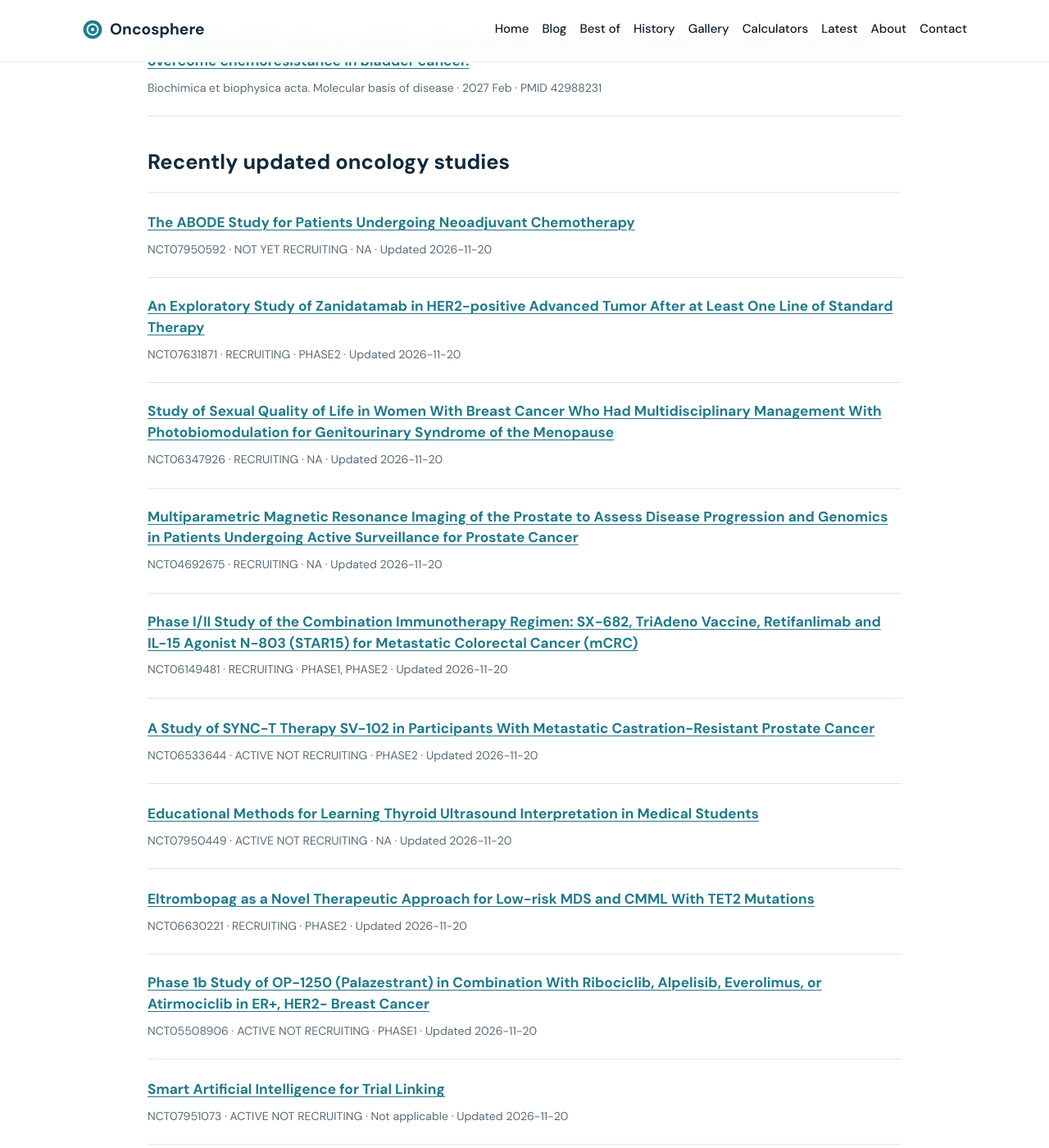
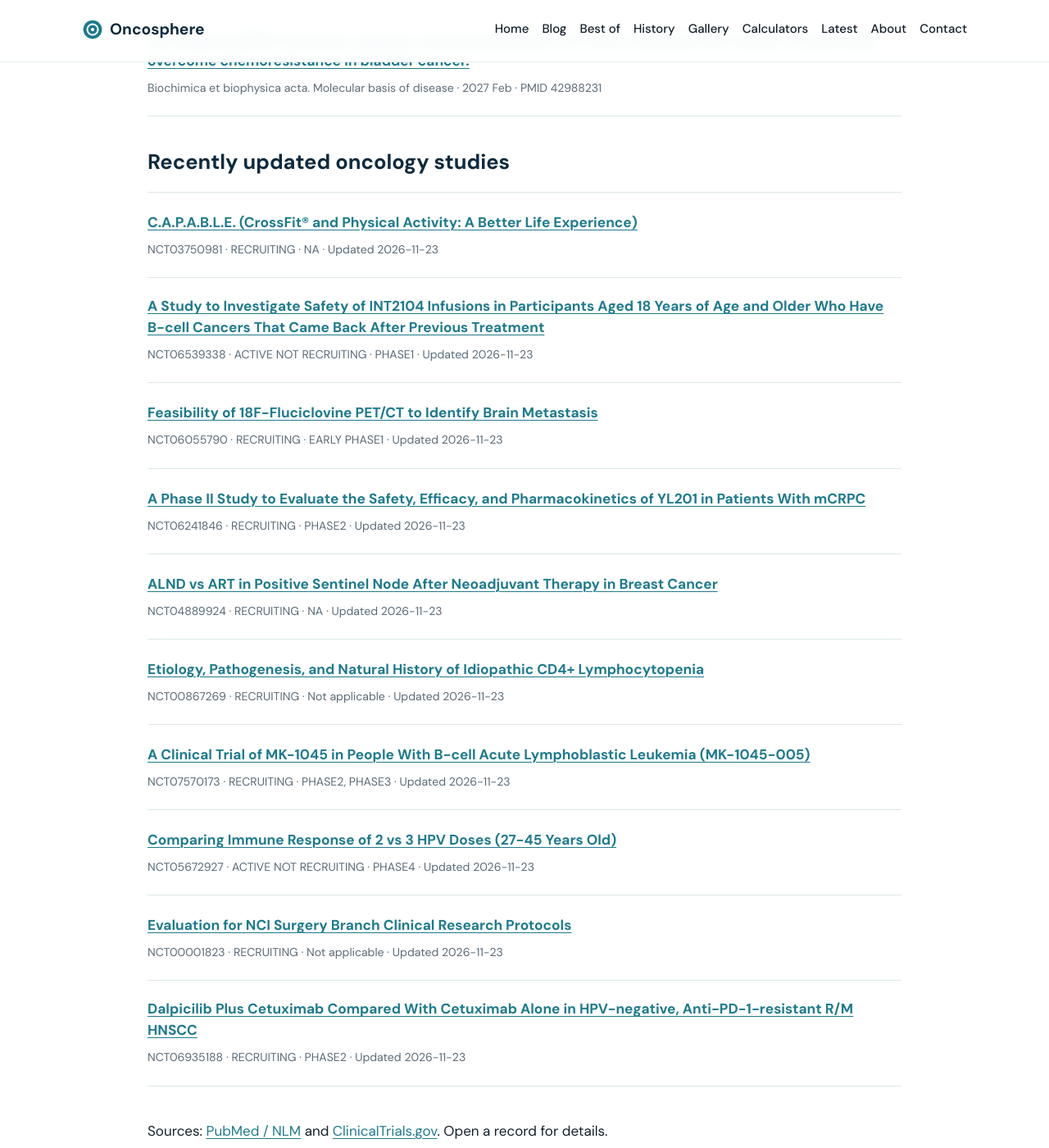
Before and after one commit to senthilstar/Oncosphere, a Jekyll site: the page built from latest.md, in a window 1280 px wide and 1400 px high, scrolled down 2139 px. Shown: the whole window at 82% size. Built offline with Jekyll 4.4.1, drawn with Linux system fonts in a browser that asks for light colours.

Commit message:
Refresh oncology research feeds

```diff
--- a/_data/latest_trials.json
+++ b/_data/latest_trials.json
@@ -1,82 +1,82 @@
 [
   {
-    "nct": "NCT07950592",
-    "title": "The ABODE Study for Patients Undergoing Neoadjuvant Chemotherapy",
-    "status": "NOT_YET_RECRUITING",
+    "nct": "NCT03750981",
+    "title": "C.A.P.A.B.L.E. (CrossFit® and Physical Activity: A Better Life Experience)",
+    "status": "RECRUITING",
     "phase": "NA",
-    "updated": "2026-11-20",
-    "url": "https://clinicaltrials.gov/study/NCT07950592"
+    "updated": "2026-11-23",
+    "url": "https://clinicaltrials.gov/study/NCT03750981"
   },
   {
-    "nct": "NCT07631871",
-    "title": "An Exploratory Study of Zanidatamab in HER2-positive Advanced Tumor After at Least One Line of Standard Therapy",
+    "nct": "NCT06539338",
+    "title": "A Study to Investigate Safety of INT2104 Infusions in Participants Aged 18 Years of Age and Older Who Have B-cell Cancers That Came Back After Previous Treatment",
+    "status": "ACTIVE_NOT_RECRUITING",
+    "phase": "PHASE1",
+    "updated": "2026-11-23",
+    "url": "https://clinicaltrials.gov/study/NCT06539338"
+  },
+  {
+    "nct": "NCT06055790",
+    "title": "Feasibility of 18F-Fluciclovine PET/CT to Identify Brain Metastasis",
+    "status": "RECRUITING",
+    "phase": "EARLY_PHASE1",
+    "updated": "2026-11-23",
+    "url": "https://clinicaltrials.gov/study/NCT06055790"
+  },
+  {
+    "nct": "NCT06241846",
+    "title": "A Phase II Study to Evaluate the Safety, Efficacy, and Pharmacokinetics of YL201 in Patients With mCRPC",
     "status": "RECRUITING",
     "phase": "PHASE2",
-    "updated": "2026-11-20",
-    "url": "https://clinicaltrials.gov/study/NCT07631871"
+    "updated": "2026-11-23",
+    "url": "https://clinicaltrials.gov/study/NCT06241846"
   },
   {
-    "nct": "NCT06347926",
-    "title": "Study of Sexual Quality of Life in Women With Breast Cancer Who Had Multidisciplinary Management With Photobiomodulation for Genitourinary Syndrome of the Menopause",
+    "nct": "NCT04889924",
+    "title": "ALND vs ART in Positive Sentinel Node After Neoadjuvant Therapy in Breast Cancer",
     "status": "RECRUITING",
     "phase": "NA",
-    "updated": "2026-11-20",
-    "url": "https://clinicaltrials.gov/study/NCT06347926"
+    "updated": "2026-11-23",
+    "url": "https://clinicaltrials.gov/study/NCT04889924"
   },
   {
-    "nct": "NCT04692675",
-    "title": "Multiparametric Magnetic Resonance Imaging of the Prostate to Assess Disease Progression and Genomics in Patients Undergoing Active Surveillance for Prostate Cancer",
+    "nct": "NCT00867269",
+    "title": "Etiology, Pathogenesis, and Natural History of Idiopathic CD4+ Lymphocytopenia",
     "status": "RECRUITING",
-    "phase": "NA",
-    "updated": "2026-11-20",
-    "url": "https://clinicaltrials.gov/study/NCT04692675"
+    "phase": "Not applicable",
+    "updated": "2026-11-23",
+    "url": "https://clinicaltrials.gov/study/NCT00867269"
   },
   {
-    "nct": "NCT06149481",
-    "title": "Phase I/II Study of the Combination Immunotherapy Regimen: SX-682, TriAdeno Vaccine, Retifanlimab and IL-15 Agonist N-803 (STAR15) for Metastatic Colorectal Cancer (mCRC)",
+    "nct": "NCT07570173",
+    "title": "A Clinical Trial of MK-1045 in People With B-cell Acute Lymphoblastic Leukemia (MK-1045-005)",
     "status": "RECRUITING",
-    "phase": "PHASE1, PHASE2",
-    "updated": "2026-11-20",
-    "url": "https://clinicaltrials.gov/study/NCT06149481"
+    "phase": "PHASE2, PHASE3",
+    "updated": "2026-11-23",
+    "url": "https://clinicaltrials.gov/study/NCT07570173"
   },
   {
-    "nct": "NCT06533644",
-    "title": "A Study of SYNC-T Therapy SV-102 in Participants With Metastatic Castration-Resistant Prostate Cancer",
+    "nct": "NCT05672927",
+    "title": "Comparing Immune Response of 2 vs 3 HPV Doses (27-45 Years Old)",
     "status": "ACTIVE_NOT_RECRUITING",
-    "phase": "PHASE2",
-    "updated": "2026-11-20",
-    "url": "https://clinicaltrials.gov/study/NCT06533644"
+    "phase": "PHASE4",
+    "updated": "2026-11-23",
+    "url": "https://clinicaltrials.gov/study/NCT05672927"
   },
   {
-    "nct": "NCT07950449",
-    "title": "Educational Methods for Learning Thyroid Ultrasound Interpretation in Medical Students",
-    "status": "ACTIVE_NOT_RECRUITING",
-    "phase": "NA",
-    "updated": "2026-11-20",
-    "url": "https://clinicaltrials.gov/study/NCT07950449"
+    "nct": "NCT00001823",
+    "title": "Evaluation for NCI Surgery Branch Clinical Research Protocols",
+    "status": "RECRUITING",
+    "phase": "Not applicable",
+    "updated": "2026-11-23",
+    "url": "https://clinicaltrials.gov/study/NCT00001823"
   },
   {
-    "nct": "NCT06630221",
-    "title": "Eltrombopag as a Novel Therapeutic Approach for Low-risk MDS and CMML With TET2 Mutations",
+    "nct": "NCT06935188",
+    "title": "Dalpicilib Plus Cetuximab Compared With Cetuximab Alone in HPV-negative, Anti-PD-1-resistant R/M HNSCC",
     "status": "RECRUITING",
     "phase": "PHASE2",
-    "updated": "2026-11-20",
-    "url": "https://clinicaltrials.gov/study/NCT06630221"
-  },
-  {
-    "nct": "NCT05508906",
-    "title": "Phase 1b Study of OP-1250 (Palazestrant) in Combination With Ribociclib, Alpelisib, Everolimus, or Atirmociclib in ER+, HER2- Breast Cancer",
-    "status": "ACTIVE_NOT_RECRUITING",
-    "phase": "PHASE1",
-    "updated": "2026-11-20",
-    "url": "https://clinicaltrials.gov/study/NCT05508906"
-  },
-  {
-    "nct": "NCT07951073",
-    "title": "Smart Artificial Intelligence for Trial Linking",
-    "status": "ACTIVE_NOT_RECRUITING",
-    "phase": "Not applicable",
-    "updated": "2026-11-20",
-    "url": "https://clinicaltrials.gov/study/NCT07951073"
+    "updated": "2026-11-23",
+    "url": "https://clinicaltrials.gov/study/NCT06935188"
   }
 ]
```
